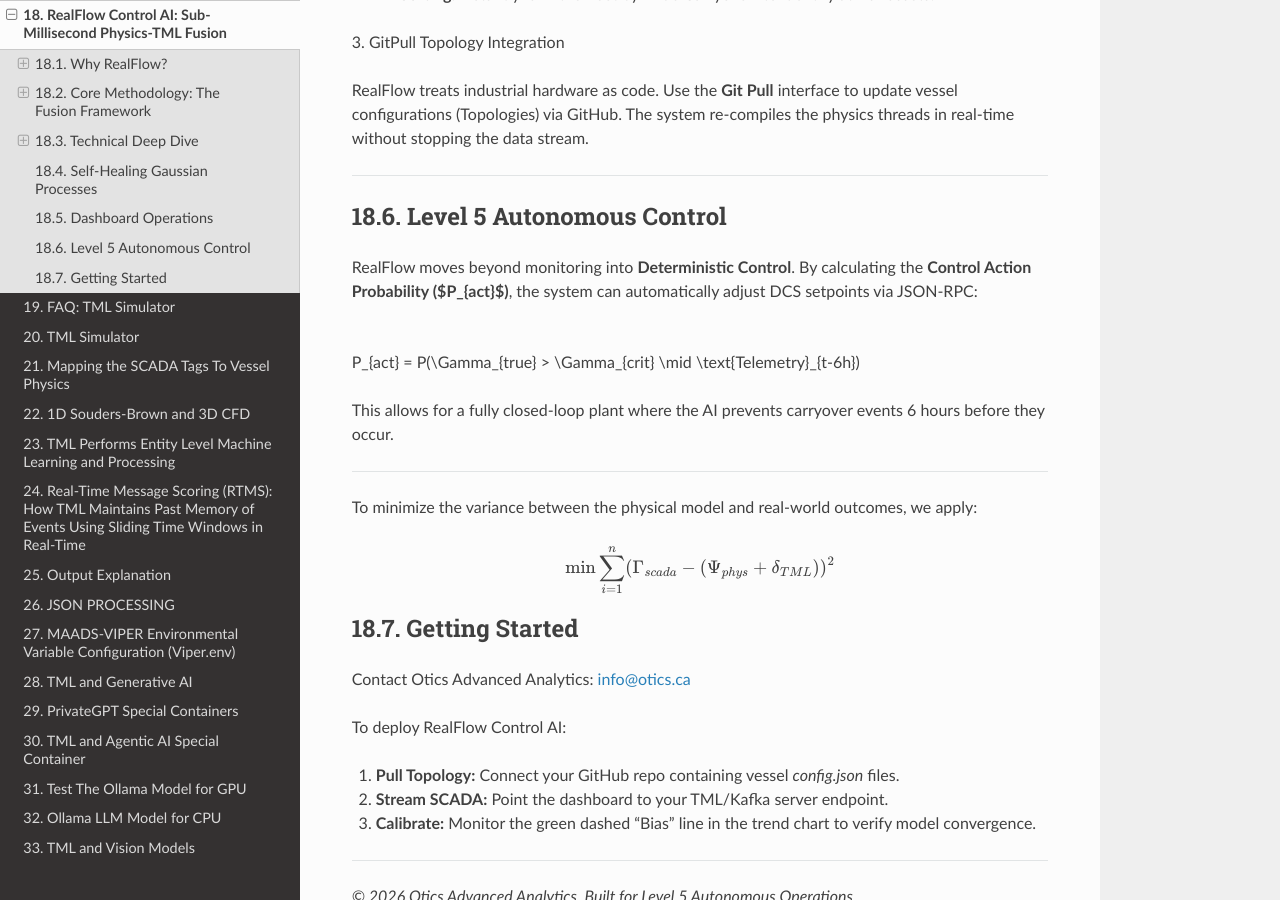
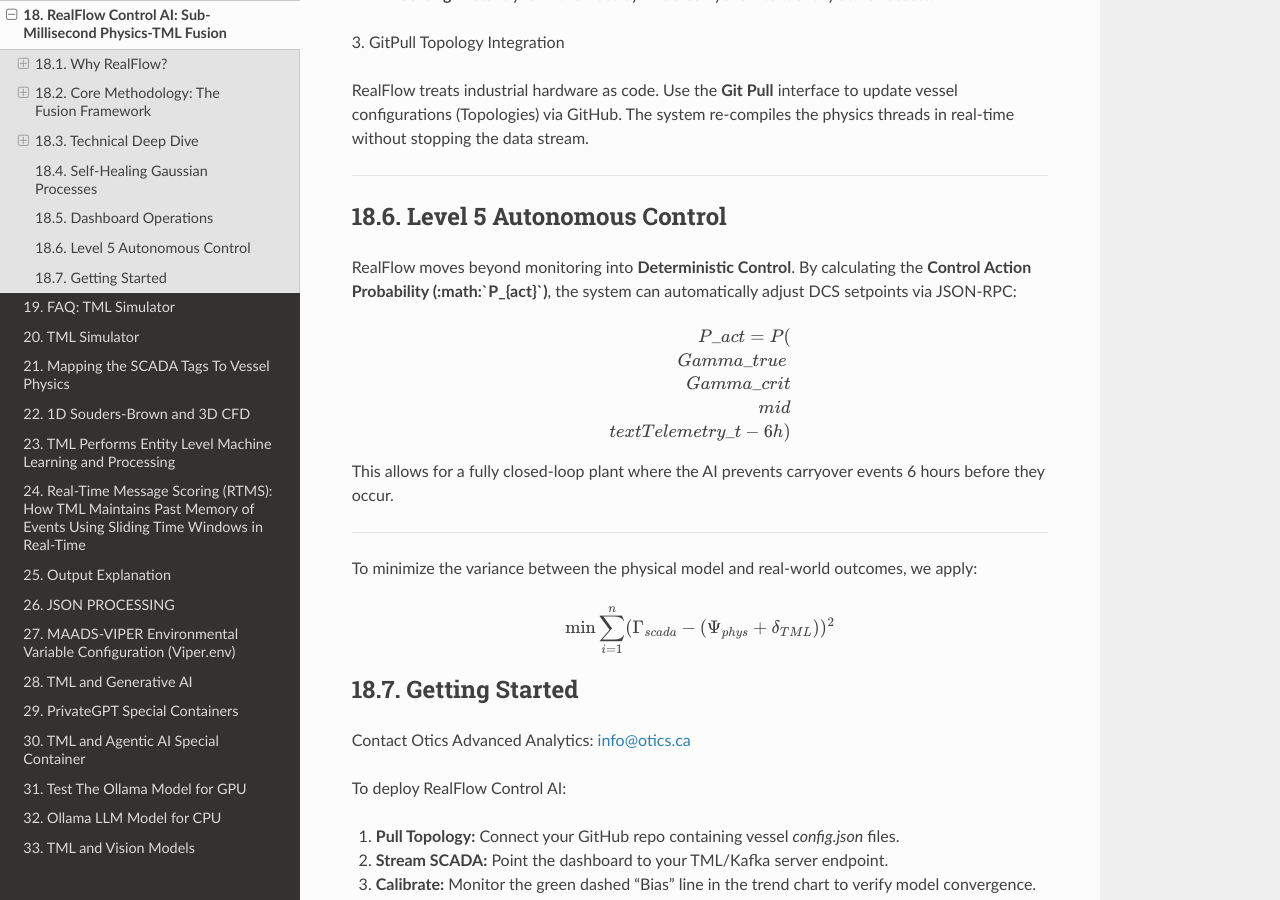
Before and after one commit to smaurice101/readthedocs, a Sphinx documentation site: the page built from docs/source/realflow.rst, in a window 1280 px wide and 900 px high, scrolled down 2646 px. Built offline with Sphinx 7.4.7 and the Read the Docs theme 3.1.0, drawn with Linux system fonts in a browser that asks for light colours; pages that are not in the unit, such as notebooks, are missing from menus; some of the changed lines change nothing that is shown; some of the changed text lies outside the part shown.

Commit message:
Update realflow.rst

```diff
--- a/docs/source/realflow.rst
+++ b/docs/source/realflow.rst
@@ -102,11 +102,11 @@
 Level 5 Autonomous Control
 ---------------------------
 
-RealFlow moves beyond monitoring into **Deterministic Control**. By calculating the **Control Action Probability ($P_{act}$)**, the system can automatically adjust DCS setpoints via JSON-RPC:
+RealFlow moves beyond monitoring into **Deterministic Control**. By calculating the **Control Action Probability (:math:`P_{act}`)**, the system can automatically adjust DCS setpoints via JSON-RPC:
 
 .. math::
 
-P\_{act} = P(\\Gamma\_{true} \> \\Gamma\_{crit} \\mid \\text{Telemetry}\_{t-6h})
+   P\_{act} = P(\\Gamma\_{true} \> \\Gamma\_{crit} \\mid \\text{Telemetry}\_{t-6h})
 
 This allows for a fully closed-loop plant where the AI prevents carryover events 6 hours before they occur.
 
```
